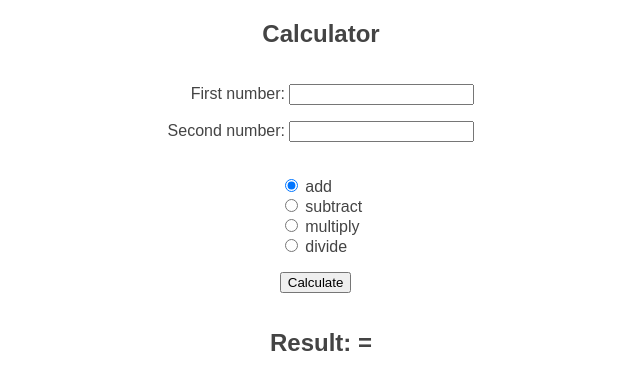
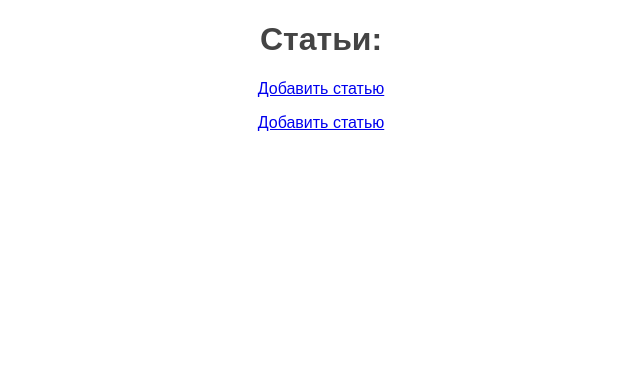
Before and after one commit to Beknasar/python_6_45, a Django app: page / in a window 1280 px wide. Shown: the top 390 px of the page, without its empty margins (319-959 px from the left). Run offline with Django 3.2, Linux system fonts and the light colour scheme; data that the repository does not hold is empty; parts of the project's set-up code (start-up, migrations or seed data) failed here and were passed over.

Commit message:
Добавлена страница со списком статей.

```diff
--- a/source/webapp/templates/index.html
+++ b/source/webapp/templates/index.html
@@ -7,29 +7,18 @@
           content="width=device-width, user-scalable=no, initial-scale=1.0, maximum-scale=1.0, minimum-scale=1.0">
     <meta http-equiv="X-UA-Compatible" content="ie=edge">
     <link rel="stylesheet" href="{% static 'css/style.css'%}">
-    <title>Calculator</title>
-    {% csrf_token %}
+    <title>Article</title>
 </head>
 <body>
     <div class="container">
-        <h2>Calculator</h2>
-        <form action="/" method="post">
-        {% csrf_token %}
-            <div class = "numbers">
-                <p>First number:   <input type="number" required name="number_1"/></p>
-                <p>Second number: <input type="number" required name="number_2"/></p>
-                <br/>
-            </div>
-                <br/>
-            <div class = "radio">
-                <input name="operation" type="radio" value="plus" checked> add <br/>
-                <input name="operation" type="radio" value="minus"> subtract <br/>
-                <input name="operation" type="radio" value="multiply"> multiply <br/>
-                <input name="operation" type="radio" value="divide"> divide<br/>
-                <p><input type="submit" value="Calculate"/></p>
-            </div>
-        </form>
-        <h2>Result: {{ number_1 }} {{ operation }} {{ number_2 }} = {{ result }}</h2>
+    <h1>Статьи:</h1>
+    <p><a href="/articles/add/">Добавить статью</a></p>
+        {% for article in articles %}
+            <h3>{{ article.pk }}. {{ article.title }}</h3>
+            <p>{{ article.author }} | {{ article.created_at }}</p>
+            <div>{{ article.text }}</div>
+        {% endfor %}
+    <p><a href="/articles/add/">Добавить статью</a></p>
     </div>
 </body>
 </html>
--- a/source/webapp/views.py
+++ b/source/webapp/views.py
@@ -1,38 +1,21 @@
 from django.shortcuts import render
-
+from webapp.models import Article
 # Create your views here.
 def index_view(request):
+    data = Article.objects.all()
+    return render(request, 'index.html', context={
+        'articles': data
+    })
+
+def article_create_view(request):
     if request.method == 'GET':
-        return render(request, 'index.html')
+        return render(request, 'article_create.html')
     elif request.method == 'POST':
+        print(request.POST)
         context = {
-            'number_1': int(request.POST.get('number_1', 0)),
-            'number_2': int(request.POST.get('number_2', 0)),
+            'title': request.POST.get('title'),
+            'content': request.POST.get('content'),
+            'author': request.POST.get('author')
         }
-        if request.POST.get('operation') == 'plus':
-            result = context['number_1'] + context['number_2']
-            text = {
-                'operation': '+',
-                'result': result
-            }
-            context.update(text)
-        elif request.POST.get('operation') == 'minus':
-            result = context['number_1'] - context['number_2']
-            text = {
-                'operation': '-',
-                'result': result
-            }
-        elif request.POST.get('operation') == 'multiply':
-            result = context['number_1'] * context['number_2']
-            text = {
-                'operation': '*',
-                'result': result
-            }
-        else:
-            result = context['number_1'] / context['number_2']
-            text = {
-                'operation': '/',
-                'result': result
-            }
-        context.update(text)
-        return render(request, 'index.html', context)
+
+        return render(request, 'article_view.html', context)
```
